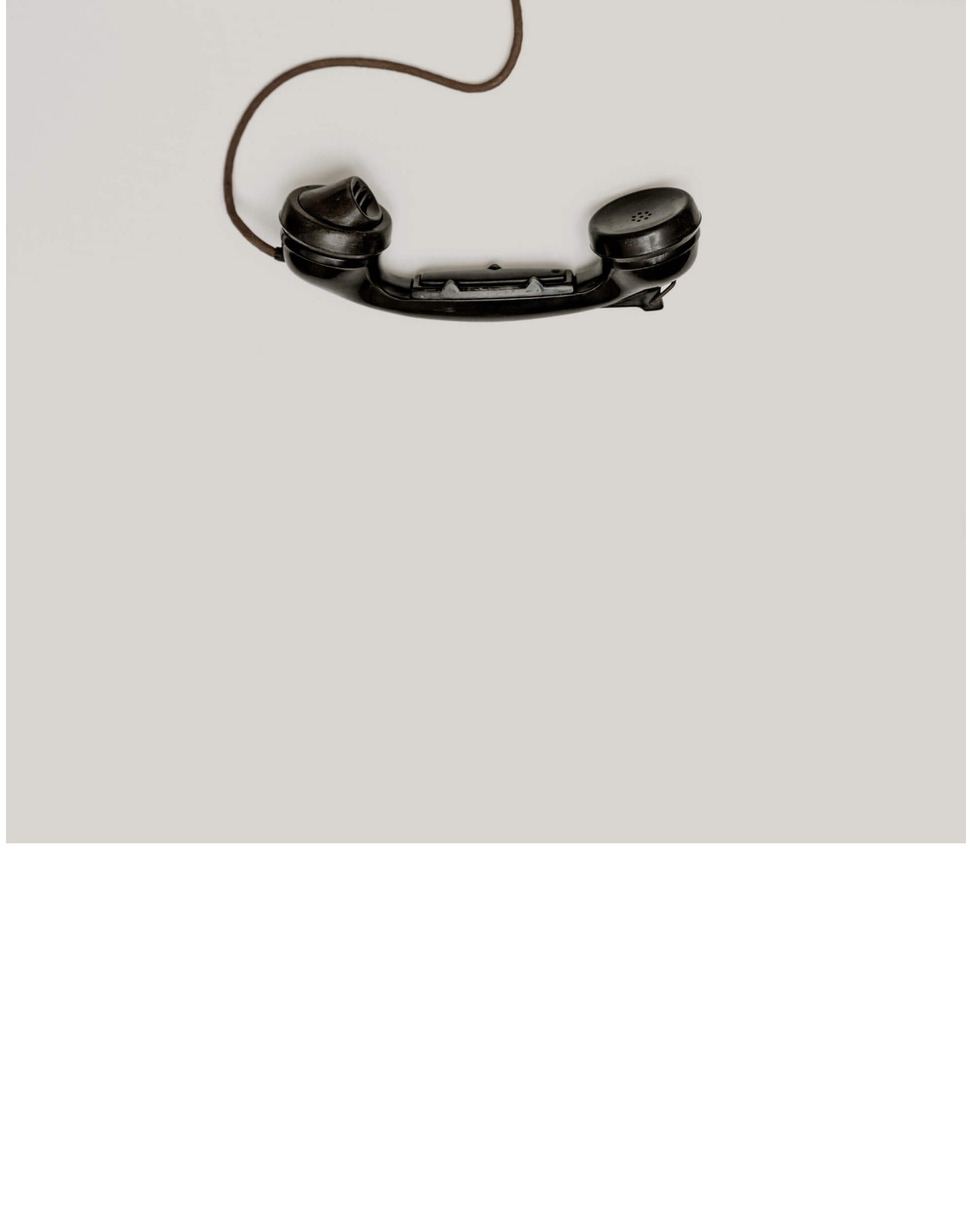
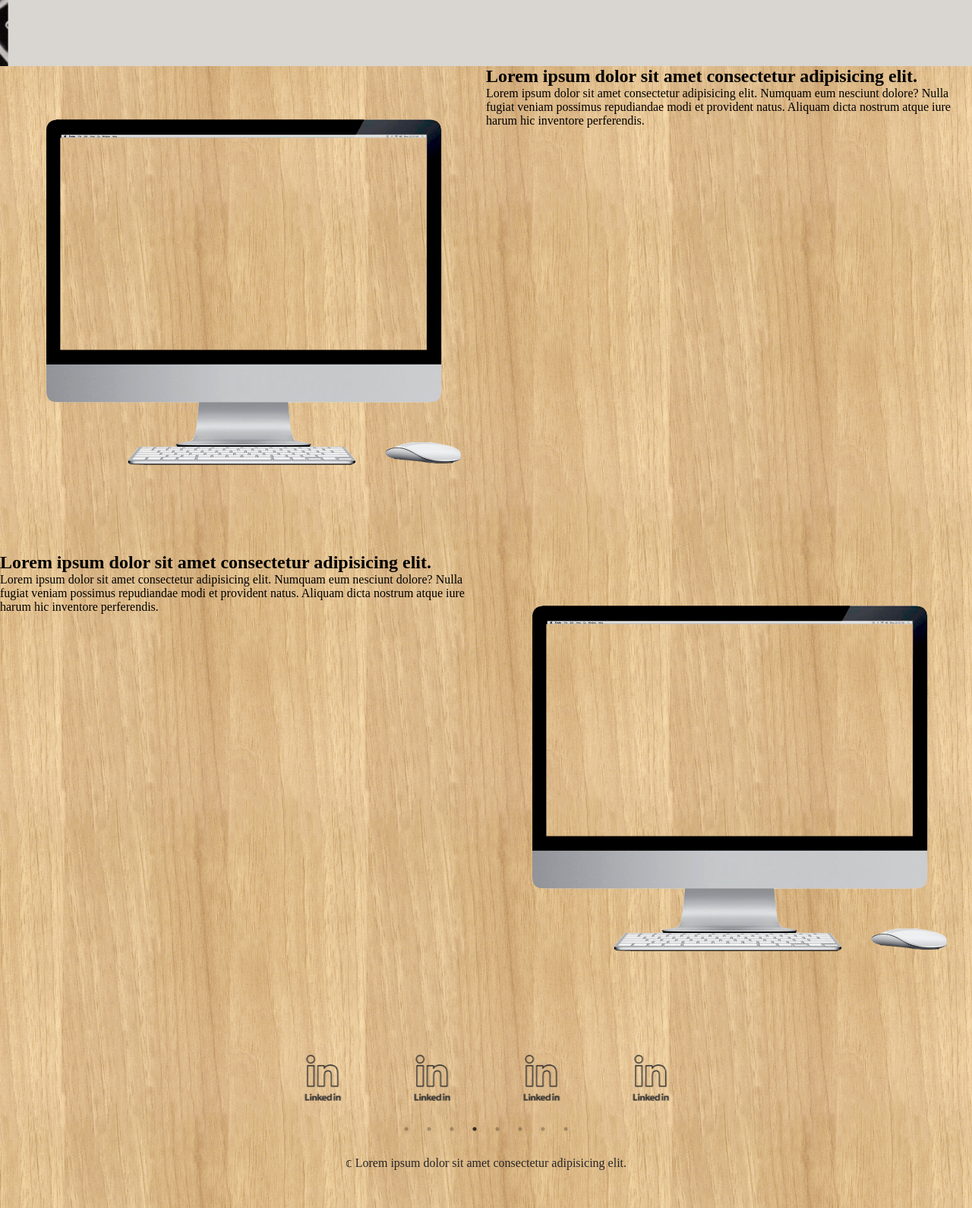
Before and after one commit to ken347/0621-, a plain HTML site: page index.htm in a window 1280 px wide. Shown: the part 713-2303 px from the top of the page at 76% size. Before the commit the page ends 1831 px from the top, so only its background shows below. Drawn offline with nearby package versions, Linux system fonts and the light colour scheme.

Commit message:
完成動畫設定

```diff
--- a/index.htm
+++ b/index.htm
@@ -8,19 +8,50 @@
     <link rel="stylesheet" href="./node_modules/slick-carousel/slick/slick.css">
     <link rel="stylesheet" href="./node_modules/slick-carousel/slick/slick-theme.css">
     <link rel="stylesheet" href="./node_modules/aos/dist/aos.css">
+    <link rel="stylesheet" href="./style.css">
 </head>
 
 <body>
-    <div id="logo"> </div>
-    <a href="#">首頁</a>
-    <a href="#">關於我們</a>
-    <a href="#"></a>
+    <nav>
+        <div id="logo">3c</div>
+        <div></div>
+        <a href="#">關於</a>
+        <a href="#">產品</a>
+    </nav>
     <div id="banner">
         <img src="./img/slick1.jpg" alt="手機">
         <img src="./img/slick2.jpg" alt="手機">
         <img src="./img/slick3.jpg" alt="手機">
     </div>
-
+    <section id="about">
+        <img src="./img/computer.png" alt="" data-aos="fade-right">
+        <div>
+            <h1>Lorem ipsum dolor sit amet consectetur adipisicing elit.</h1>
+            <p>Lorem ipsum dolor sit amet consectetur adipisicing elit. Numquam eum nesciunt dolore? Nulla fugiat veniam
+                possimus repudiandae modi et provident natus. Aliquam dicta nostrum atque iure harum hic inventore
+                perferendis.</p>
+        </div>
+    </section>
+    <section id="product">
+        <img src="./img/computer.png" alt="" data-aos="fade-left">
+        <div>
+            <h1>Lorem ipsum dolor sit amet consectetur adipisicing elit.</h1>
+            <p>Lorem ipsum dolor sit amet consectetur adipisicing elit. Numquam eum nesciunt dolore? Nulla fugiat veniam
+                possimus repudiandae modi et provident natus. Aliquam dicta nostrum atque iure harum hic inventore
+                perferendis.</p>
+        </div>
+    </section>
+    <div id="brand">
+        <img src="./img/icon.png" alt="">
+        <img src="./img/icon.png" alt="">
+        <img src="./img/icon.png" alt="">
+        <img src="./img/icon.png" alt="">
+        <img src="./img/icon.png" alt="">
+        <img src="./img/icon.png" alt="">
+        <img src="./img/icon.png" alt="">
+        <img src="./img/icon.png" alt="">
+    </div>
+    <footer data-aos="slide-up" data-aos-offset="-50">&copf; Lorem ipsum dolor sit amet consectetur adipisicing elit.</footer>
     <script src="./node_modules/jquery/dist/jquery.min.js"></script>
     <script src="./node_modules/slick-carousel/slick/slick.min.js"></script>
     <script src="./node_modules/aos/dist/aos.js"></script>
--- a/main.js
+++ b/main.js
@@ -1 +1,14 @@
-$('#banner').slick();
+AOS.init();
+
+$('#banner').slick({
+    autoplay:true,
+    autoplaySpeed:1500,
+    arrows:false
+});
+$('#brand').slick({
+    autoplay:true,
+    autoplaySpeed:1500,
+    dots:true,
+    slidesToShow:4,
+    arrows:false
+});
--- /dev/null
+++ b/style.scss
@@ -0,0 +1,77 @@
+$color-black:#252525;
+$color-black33:#ffffff33;
+*{
+    margin: 0;
+    padding: 0;
+    box-sizing: border-box;
+    font-family: 微軟正黑體;
+}
+
+body{
+    background-image: url(./img/bg.png);
+    background-size: 400px;
+}
+
+nav{
+    display: grid;
+    grid-template-columns: 20% 50% 15% 15%;
+    padding: 5px 30px;
+    align-items: baseline;
+    position: fixed;
+    width: 100vw;
+    background-color: #ffffff33;
+    border: 1px solid $color-black33;
+    z-index: 999;
+    a{
+        text-decoration: none;
+        color: $color-black;
+    }
+    #logo{
+        color: $color-black;
+        font-size: 35px;
+    }
+}
+#banner{
+    img{
+        height: 100vh;
+        object-fit: cover;
+    }
+}
+
+@mixin section-box {
+    overflow: hidden;
+    display: grid;
+    grid-template-columns: repeat(2,1fr);
+    img{
+        width: 100%;
+    }
+}
+
+#about{
+    @include section-box();
+}
+
+#product{
+    @include section-box();
+    *:nth-child(1){
+        grid-area: pic;
+    }
+    *:nth-child(2){
+        grid-area: text;
+    }
+    grid-template-areas: "text pic";
+}
+
+#brand{
+    width: 45%;
+    margin: 0 auto;
+    img{
+        margin: 0 20px;
+    }
+}
+
+footer{
+    color: $color-black;
+    text-align: center;
+    margin: 50px 0;
+}
```
Also changed, not shown: img/bg.png (added), img/computer.png (added), img/icon.png (added), style.css (added), 1 other file.
